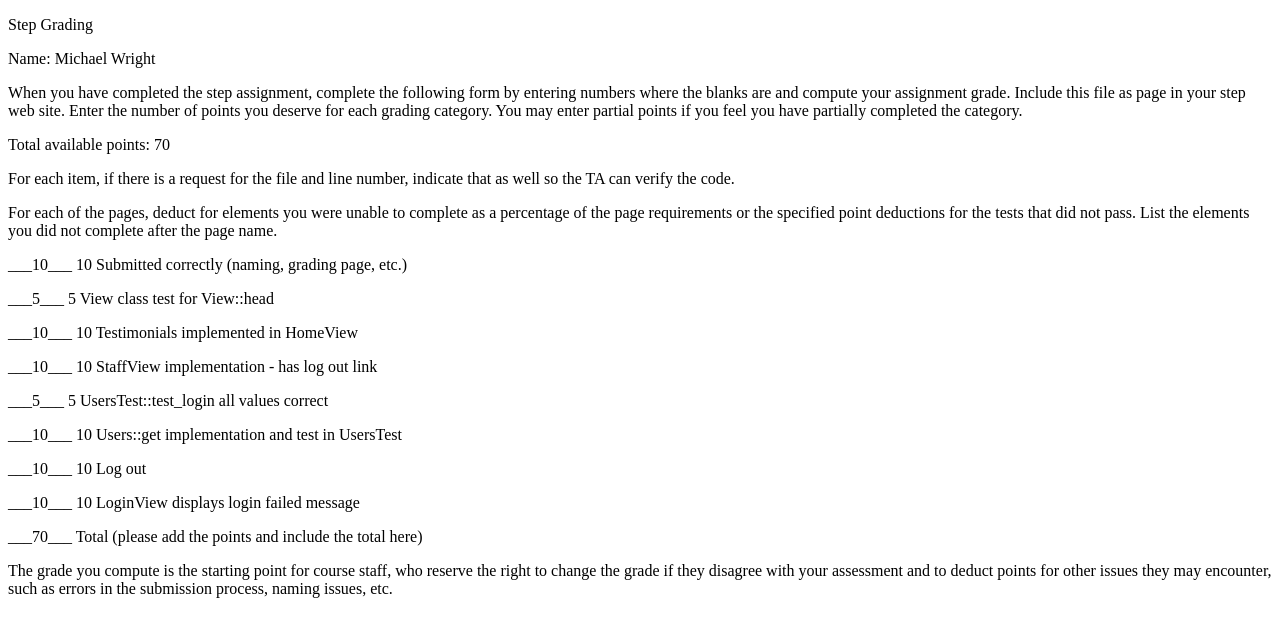
After one commit to themangoemoji/School, a PHP site: page /grading.html in a window 1280 px wide. The commit adds this page. Shown: the top 637 px of the page. Run offline with PHP 8.4, Linux system fonts and the light colour scheme.

Commit message:
Finish Step7, add 491 notes

```diff
--- /dev/null
+++ b/477/PHPStorm/felis/grading.html
@@ -0,0 +1,27 @@
+<!doctype html>
+<html>
+<head>
+<meta charset="utf-8">
+<title>Grading</title>
+</head>
+
+<body>
+<p>Step Grading </p>
+<p>Name:   Michael Wright</p>
+<p>When you have completed the step assignment, complete the following form by entering numbers where the blanks are and compute your assignment grade. Include this file as page in your step web site.  Enter the number of points you deserve for each grading category. You may enter partial points if you feel you have partially completed the category.</p>
+<p>Total available points: 70 </p>
+<p>For each item, if there is a request for the file and line number, indicate that as well so the TA can verify the code.</p>
+<p>For each of the pages, deduct for elements you were unable to complete as a percentage of the page requirements or the specified point deductions for the tests that did not pass. List the elements you did not complete after the page name.</p>
+<p>___10___	10 	Submitted correctly (naming, grading page, etc.)
+</p>
+<p>___5___	5 View class test for View::head</p>
+<p>___10___	10 Testimonials implemented in HomeView</p>
+<p>___10___	10 StaffView implementation - has log out link</p>
+<p>___5___	5 UsersTest::test_login all values correct</p>
+<p>___10___	10 Users::get implementation and test in UsersTest</p>
+<p>___10___	10 Log out</p>
+<p>___10___	10 LoginView displays login failed message</p>
+<p>___70___	Total (please add the points and include the total here)</p>
+<p>The grade you compute is the starting point for course staff, who reserve the right to change the grade if they disagree with your assessment and to deduct points for other issues they may encounter, such as errors in the submission process, naming issues, etc.</p>
+</body>
+</html>
--- a/477/PHPStorm/felis/post/logout.php
+++ b/477/PHPStorm/felis/post/logout.php
@@ -9,4 +9,5 @@
 require '../lib/site.inc.php';
 
 $root = $site->getRoot();
+unset($_SESSION['user']);
 header("location: " . $root . '/');
--- a/477/PHPStorm/felis/staff.php
+++ b/477/PHPStorm/felis/staff.php
@@ -1,6 +1,10 @@
 <?php
 require 'lib/site.inc.php';
 $view = new Felis\StaffView();
+if(!$view->protect($site, $user)) {
+    header("location: " . $view->getProtectRedirect());
+    exit;
+}
 ?>
 
 <!DOCTYPE html>
```
Also changed, not shown: 477/PHPStorm/felis/lib/Felis/User.php (+51 -4 lines), 477/PHPStorm/felis/lib/Felis/Users.php (+47 -0 lines), 477/PHPStorm/felis/lib/Felis/View.php (+28 -0 lines), 477/PHPStorm/felis/tests/tests/UsersTest.php (+35 -8 lines), 491/README.md (added).
